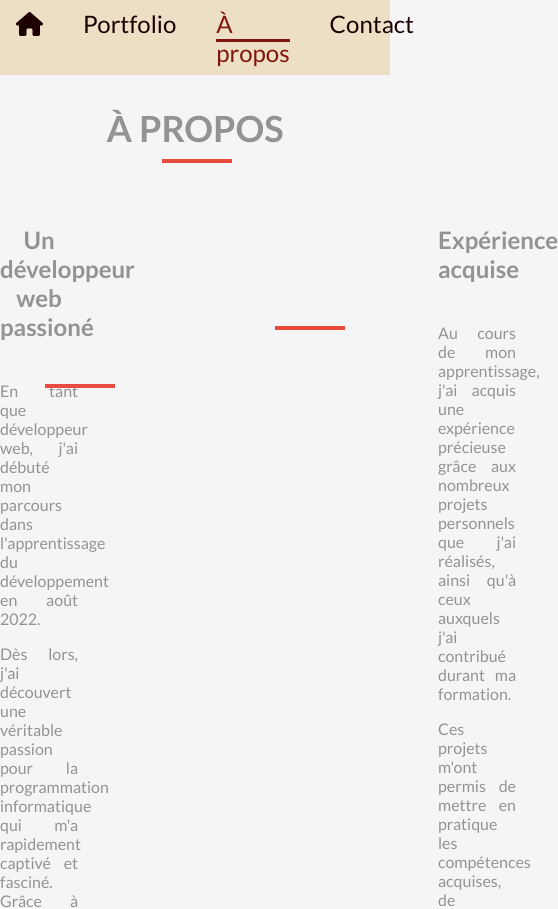
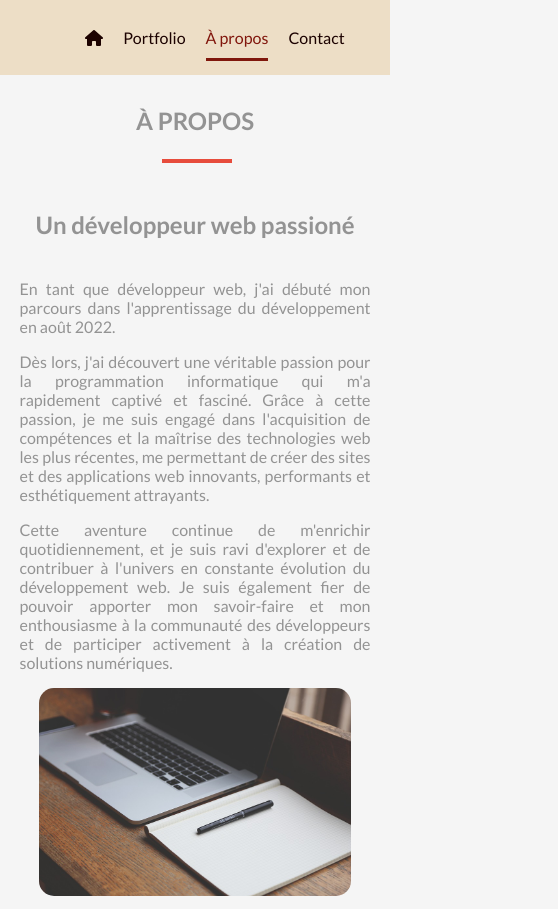
Before and after one commit to MaxBgt/Portfolio, a Next.js app: page /about in a window 390 px wide. Shown: the top 909 px of the page, 558 px wide, since content can reach past the window. Built offline with nearby package versions, Linux system fonts and the light colour scheme.

Commit message:
responsive

```diff
--- a/styles/_setting.scss
+++ b/styles/_setting.scss
@@ -5,6 +5,9 @@ body {
   margin: 0;
   font-family: "Lato", sans-serif;
   background-color: #f5f5f5;
+  @media (max-width: 992px) {
+    overflow: auto;
+  }
 }
 
 a {
--- a/styles/components/_card.scss
+++ b/styles/components/_card.scss
@@ -2,6 +2,7 @@
   background: rgb(229 203 159 / 55%);
   margin-top: 0;
 }
+
 .card_container {
   display: flex;
   flex-wrap: wrap;
@@ -32,19 +33,23 @@
       margin-right: 10px;
       margin-bottom: 5px;
     }
+
     .techno {
       width: 20px;
       height: 20px;
     }
   }
+
   a {
     text-decoration: none;
   }
+
   .card_img {
     object-fit: cover;
     width: 100%;
     border-bottom: 1px solid #dedede;
   }
+
   .card_title {
     background-color: #e74c3cd4;
     text-align: center;
@@ -62,4 +67,30 @@
     margin-right: 5px;
     padding: 2px;
   }
+
+  @media (max-width: 1200px) {
+    .card {
+      width: calc(33.33% - 120px);
+    }
+  }
+
+  @media (max-width: 992px) {
+    .card {
+      width: calc(50% - 80px);
+    }
+  }
+
+  @media (max-width: 768px) {
+    .card {
+      width: calc(50% - 40px);
+      margin: 10px 20px;
+    }
+  }
+
+  @media (max-width: 480px) {
+    .card {
+      width: calc(100% - 40px);
+      margin: 10px 20px;
+    }
+  }
 }
--- a/styles/components/_dynamicText.scss
+++ b/styles/components/_dynamicText.scss
@@ -3,6 +3,7 @@
   left: 50%;
   top: 50%;
   transform: translate(-50%, -50%);
+
   .title {
     display: flex;
     flex-direction: column;
@@ -12,6 +13,7 @@
       margin-bottom: 5px;
       color: #e5e5e5;
     }
+
     .job-container {
       .job {
         margin: 0;
@@ -28,9 +30,11 @@
           transform: translate(-50%);
           animation: cursor 1s infinite;
         }
+
         .highlight {
           color: #7a0a00f0;
         }
+
         @keyframes cursor {
           0% {
             opacity: 1;
@@ -45,4 +49,26 @@
       }
     }
   }
+
+  // Media Queries
+  @media (max-width: 768px) {
+    .title {
+      .job-container {
+        .job {
+          font-size: 3.5rem;
+        }
+      }
+    }
+  }
+
+  @media (max-width: 480px) {
+    .title {
+      font-size: 0.8rem;
+      .job-container {
+        .job {
+          font-size: 1.3rem;
+        }
+      }
+    }
+  }
 }
--- a/styles/components/_imageCarousel.scss
+++ b/styles/components/_imageCarousel.scss
@@ -1,9 +1,9 @@
 .carousel {
   max-height: 100vh;
-  .arrow_left {
+
+  .arrow_left,
+  .arrow_right {
     position: absolute;
-    left: 80px;
-    top: 48%;
     font-size: 30px;
     color: white;
     text-align: center;
@@ -14,34 +14,28 @@
     z-index: 1;
     cursor: pointer;
   }
+
+  .arrow_left {
+    left: 80px;
+    top: 48%;
+  }
+
   .arrow_right {
-    position: absolute;
     right: 80px;
     top: 48%;
-    font-size: 30px;
-    color: white;
-    text-align: center;
-    background: rgba(0, 0, 0, 0.15);
-    border-radius: 10px;
-    padding: 20px;
-    opacity: 0.1;
-    z-index: 1;
-  }
-  .fa-chevron-right:hover {
-    background-color: #ffffffbd;
-    color: #63636396;
-    transition: 0.6s;
-    opacity: 1;
-    cursor: pointer;
   }
 
+  .fa-chevron-right:hover,
   .fa-chevron-left:hover {
     background-color: #ffffffbd;
     color: #63636396;
     transition: 0.6s;
     opacity: 1;
   }
+
   .img-carousel {
+    width: 100vw;
+    height: 100vh;
     object-fit: cover;
     animation: zoom 5s linear infinite;
     @keyframes zoom {
@@ -56,4 +50,36 @@
       }
     }
   }
+
+  @media (max-width: 768px) {
+    .arrow_left,
+    .arrow_right {
+      font-size: 20px;
+      padding: 10px;
+    }
+
+    .arrow_left {
+      left: 40px;
+    }
+
+    .arrow_right {
+      right: 40px;
+    }
+  }
+
+  @media (max-width: 480px) {
+    .arrow_left,
+    .arrow_right {
+      font-size: 16px;
+      padding: 8px;
+    }
+
+    .arrow_left {
+      left: 20px;
+    }
+
+    .arrow_right {
+      right: 20px;
+    }
+  }
 }
--- a/styles/components/_navbar.scss
+++ b/styles/components/_navbar.scss
@@ -29,6 +29,7 @@
     a:hover {
       color: #7a0a00f0;
     }
+
     a::before {
       content: "";
       position: absolute;
@@ -45,6 +46,7 @@
       width: 100%;
       opacity: 1;
     }
+
     li.active {
       a {
         color: #7a0a00f0;
@@ -55,4 +57,40 @@
       }
     }
   }
+  // Media Queries
+  @media (max-width: 768px) {
+    .nav-elements {
+      font-size: 1.2rem;
+
+      :not(:last-child) {
+        margin-right: 30px;
+      }
+    }
+  }
+
+  @media (max-width: 480px) {
+    .nav-elements {
+      font-size: 1rem;
+
+      :not(:last-child) {
+        margin-right: 20px;
+      }
+    }
+  }
+
+  @media (max-width: 360px) {
+    height: auto;
+    flex-direction: column;
+    padding: 10px 0;
+
+    .nav-elements {
+      flex-direction: column;
+      align-items: center;
+
+      :not(:last-child) {
+        margin-right: 0;
+        margin-bottom: 10px;
+      }
+    }
+  }
 }
--- a/styles/pages/_about.scss
+++ b/styles/pages/_about.scss
@@ -3,6 +3,7 @@
   top: 12%;
   height: 100vh;
   width: 100%;
+
   .header_about {
     display: flex;
     flex-direction: column;
@@ -26,16 +27,19 @@
       }
     }
   }
+
   .paragraphe {
     display: flex;
     justify-content: space-evenly;
     margin-top: 50px;
     color: #939393;
+
     .t-left,
     .t-right {
       text-align: center;
       margin-bottom: 40px;
     }
+
     .t-left {
       &::after {
         content: "";
@@ -48,11 +52,13 @@
         transform: rotate(90deg);
       }
     }
+
     .center {
       display: flex;
       justify-content: center;
       align-items: center;
     }
+
     .t-right {
       &::after {
         content: "";
@@ -65,18 +71,73 @@
         transform: rotate(90deg);
       }
     }
+
     .img-about {
       width: 360px;
       height: 335px;
       border-radius: 15px;
+      object-fit: cover;
     }
+
     .p-left {
       width: 20%;
       text-align: justify;
     }
+
     .p-right {
       width: 20%;
       text-align: justify;
     }
   }
+
+  // Media Queries
+  @media (max-width: 1024px) {
+    .paragraphe {
+      .p-left,
+      .p-right {
+        width: 25%;
+      }
+    }
+  }
+
+  @media (max-width: 768px) {
+    .header_about {
+      font-size: 1.2rem;
+    }
+
+    .paragraphe {
+      flex-direction: column;
+      align-items: center;
+
+      .t-left,
+      .t-right {
+        &::after {
+          display: none;
+        }
+      }
+
+      .p-left,
+      .p-right {
+        width: 70%;
+      }
+
+      .img-about {
+        width: 80%;
+        height: auto;
+      }
+    }
+  }
+
+  @media (max-width: 480px) {
+    .header_about {
+      font-size: 1rem;
+    }
+
+    .paragraphe {
+      .p-left,
+      .p-right {
+        width: 90%;
+      }
+    }
+  }
 }
--- a/styles/pages/_contact.scss
+++ b/styles/pages/_contact.scss
@@ -120,4 +120,31 @@
       font-size: 12px;
     }
   }
+  @media (max-width: 1024px) {
+    flex-direction: column;
+    align-items: center;
+
+    .form-container {
+      margin-right: 0;
+      margin-bottom: 30px;
+    }
+  }
+
+  @media (max-width: 768px) {
+    .form-container {
+      width: 80%;
+    }
+  }
+
+  @media (max-width: 480px) {
+    .form-container {
+      width: 100%;
+      padding: 20px;
+    }
+    .contact-infos {
+      .infos {
+        margin-left: 20px;
+      }
+    }
+  }
 }
--- a/styles/pages/_portfolio.scss
+++ b/styles/pages/_portfolio.scss
@@ -16,6 +16,7 @@
     margin-bottom: 5px;
     margin-top: 5px;
   }
+
   .subtitle_portfolio {
     color: #939393;
     margin-top: 0;
@@ -32,4 +33,25 @@
       transform: rotate(90deg);
     }
   }
+
+  // Media Queries
+  @media (max-width: 768px) {
+    .header_portfolio {
+      font-size: 1.2rem;
+    }
+  }
+
+  @media (max-width: 480px) {
+    .header_portfolio {
+      font-size: 1rem;
+    }
+  }
+
+  @media (max-width: 360px) {
+    .subtitle_portfolio {
+      &::after {
+        height: 60px;
+      }
+    }
+  }
 }
```
